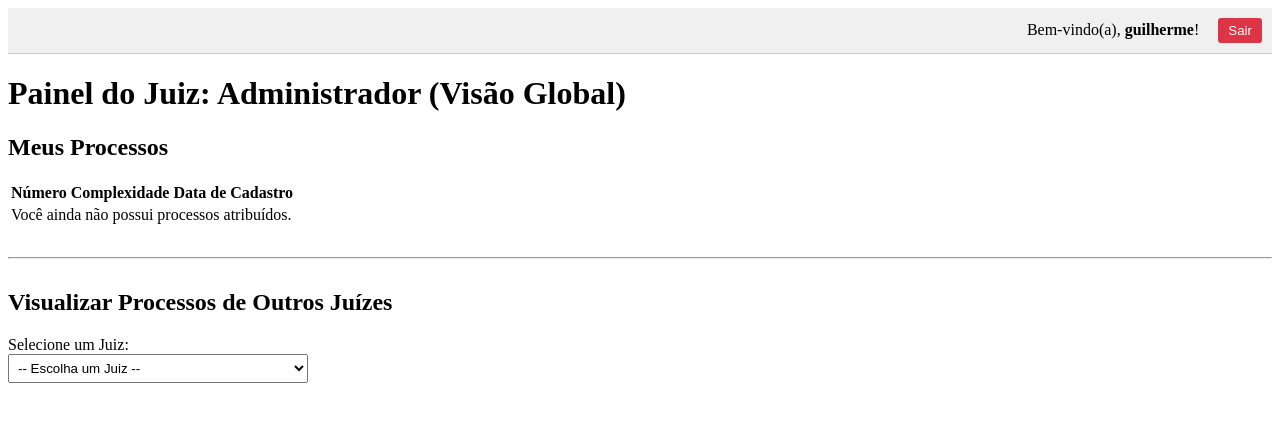
After one commit to GuiSpore/Sorteio_Juridico, a Django app: page /painel-juiz/ in a window 1280 px wide. The commit adds this page. Shown: the top 422 px of the page. Run offline with Django 5.2, Linux system fonts and the light colour scheme; a user stored in the database is signed in; data comes from the database, SQL or seed files in the repository; both versions use the stored data as it was after the commit.

Commit message:
Feature: Adição dos models Assessor e Assistente Juridico juntamente com uma correção dos models pré-existentes para se encaixar na nova estrutura; Feature: Adição dos painéis do Juiz e Assessor além das restrições onde somente usuários específicos podem entrar em certas páginas (com exceção do admin)

```diff
--- a/projeto/projeto/settings.py
+++ b/projeto/projeto/settings.py
@@ -117,3 +117,7 @@ USE_TZ = True
 
 STATIC_URL = 'static/'
 STATICFILES_DIRS = [BASE_DIR / 'static']
+
+LOGIN_REDIRECT_URL = '/'
+LOGOUT_REDIRECT_URL = '/contas/login/'
+LOGIN_URL = '/contas/login/'
--- a/projeto/projeto/urls.py
+++ b/projeto/projeto/urls.py
@@ -19,5 +19,6 @@ from django.urls import path, include
 
 urlpatterns = [
     path('admin/', admin.site.urls),
-    path('', include('sorteio.urls'))
+    path('', include('sorteio.urls')),
+    path('contas/', include('django.contrib.auth.urls')),
 ]
--- a/projeto/sorteio/urls.py
+++ b/projeto/sorteio/urls.py
@@ -3,4 +3,6 @@ from . import views
 
 urlpatterns = [
     path('', views.home, name='home'),
+    path('painel-juiz/', views.painel_juiz, name='painel_juiz'),
+    path('painel-assessor/', views.painel_assessor, name='painel_assessor'),
 ]
--- a/projeto/sorteio/views.py
+++ b/projeto/sorteio/views.py
@@ -1,63 +1,157 @@
 from django.shortcuts import render, redirect
+from django.http import HttpResponseForbidden
 from django.contrib import messages
 from django.db.models import Count, Q
+from django.db.models import Sum
+from django.db.models.functions import Coalesce
 from django.db import IntegrityError
+from django.contrib.auth.decorators import login_required
 import random
 from .models import Juiz, Processo
 
+@login_required
+def home(request):
+    # Se o usuário for um Juiz, redireciona automaticamente para o painel dele
+    if hasattr(request.user, 'juiz_profile'):
+        return redirect('painel_juiz')
 
-def home(request):
-    # Se o usuário clicou no botão de sortear (enviou o formulário)
+    # Se o usuário for um Assessor, redireciona para o painel dele
+    if hasattr(request.user, 'assessor_profile'):
+        return redirect('painel_assessor')
+
+    # Restringe o acesso apenas para Assistentes Jurídicos e Administradores (Superusers)
+    if not hasattr(request.user, 'assistente_profile') and not request.user.is_superuser:
+        return HttpResponseForbidden("<div style='text-align: center; margin-top: 50px; font-family: sans-serif;'><h2>Acesso Negado 🛑</h2><p>Apenas Assistentes Jurídicos podem acessar a página de sorteio de processos.</p></div>")
+
+    # Se o usuário clicou no botão de sortear o processo
     if request.method == 'POST':
-        numero = request.POST.get('numero')
-        complexidade = request.POST.get('complexidade')
+        acao = request.POST.get('acao')
 
-        if numero and complexidade:
-            try:
-                complexidade = int(complexidade)
+        if acao == 'cadastrar':
+            numero = request.POST.get('numero')
+            complexidade = request.POST.get('complexidade')
+            if numero and complexidade:
+                try:
+                    Processo.objects.create(
+                        numero=numero,
+                        complexidade=int(complexidade),
+                        status='Aguardando Sorteio'
+                    )
+                    messages.success(request, f'Processo {numero} cadastrado na fila de sorteio!')
+                except IntegrityError:
+                    messages.error(request, f"Erro: O processo número {numero} já foi cadastrado.")
+                except Exception as e:
+                    messages.error(request, f"Ocorreu um erro inesperado: {str(e)}")
 
-                # 1. Contar quantos processos DESTA complexidade cada juiz possui
-                juizes = Juiz.objects.annotate(
-                    qtd_processos=Count('processos', filter=Q(processos__complexidade=complexidade))
-                )
+        elif acao == 'sortear':
+            pendentes = Processo.objects.filter(status='Aguardando Sorteio')
+            qtd_sorteados = pendentes.count()
 
-                if not juizes.exists():
-                    messages.error(request, "Você precisa cadastrar os juízes primeiro!")
-                    return redirect('home')
+            if qtd_sorteados == 0:
+                messages.warning(request, "Nenhum processo aguardando sorteio.")
+            else:
+                # Busca os juízes ativos e calcula o peso somando a complexidade dos processos deles
+                juizes_ativos = list(Juiz.objects.filter(ativo=True).annotate(
+                    peso_total=Coalesce(Sum('processos__complexidade'), 0)
+                ))
 
-                # 2. Descobrir qual é o menor número de processos dessa complexidade
-                menor_qtd = min(j.qtd_processos for j in juizes)
+                if not juizes_ativos:
+                    messages.error(request, "Nenhum juiz ativo disponível para sorteio.")
+                else:
+                    for processo in pendentes:
+                        # 1. Encontra a menor pontuação total
+                        menor_peso = min(j.peso_total for j in juizes_ativos)
+                        # 2. Filtra os juízes empatados
+                        juizes_elegiveis = [j for j in juizes_ativos if j.peso_total == menor_peso]
+                        # 3. Sorteia e atribui
+                        juiz_sorteado = random.choice(juizes_elegiveis)
+                        processo.juiz = juiz_sorteado
+                        processo.status = 'Sorteado'
+                        processo.save()
 
-                # 3. Filtrar apenas os juízes que estão "empatados" com essa menor quantidade
-                juizes_elegiveis = [j for j in juizes if j.qtd_processos == menor_qtd]
+                        # 4. Atualiza o peso do juiz escolhido na memória para o próximo processo da fila
+                        juiz_sorteado.peso_total += processo.complexidade
 
-                # 4. Sortear aleatoriamente entre os elegíveis (Desempate)
-                juiz_sorteado = random.choice(juizes_elegiveis)
-
-                # 5. Salvar o novo processo no banco de dados já vinculado ao juiz
-                Processo.objects.create(
-                    numero=numero,
-                    complexidade=complexidade,
-                    juiz=juiz_sorteado
-                )
-
-                # Enviar mensagem de sucesso para a tela
-                messages.success(request, f'Sucesso! Processo {numero} foi sorteado para: {juiz_sorteado.nome}')
-
-            except IntegrityError:
-                messages.error(request, f"Erro: O processo número {numero} já foi cadastrado.")
-            except Exception as e:
-                messages.error(request, f"Ocorreu um erro inesperado: {str(e)}")
+                    messages.success(request, f"{qtd_sorteados} processos foram sorteados com sucesso!")
 
         return redirect('home')
 
-    # Se for um acesso normal, preparamos os dados para o "Placar"
+    # Se for um acesso normal, preparar os dados para o "Placar"
     juizes_status = Juiz.objects.annotate(
         total_basico=Count('processos', filter=Q(processos__complexidade=1)),
         total_medio=Count('processos', filter=Q(processos__complexidade=2)),
         total_avancado=Count('processos', filter=Q(processos__complexidade=3)),
-        total_geral=Count('processos')
+        total_geral=Count('processos'),
+        peso_total=Coalesce(Sum('processos__complexidade'), 0)
     ).order_by('nome')
 
-    contexto = {'juizes_status': juizes_status, 'niveis_complexidade': Processo.NIVEIS_COMPLEXIDADE}
+    processos_pendentes = Processo.objects.filter(status='Aguardando Sorteio')
+
+    contexto = {
+        'juizes_status': juizes_status,
+        'niveis_complexidade': Processo.NIVEIS_COMPLEXIDADE,
+        'processos_pendentes': processos_pendentes
+    }
     return render(request, 'sorteio/sorteio.html', contexto)
+
+@login_required
+def painel_juiz(request):
+    # Verifica se o usuário logado possui um perfil de juiz e não é superuser
+    if not hasattr(request.user, 'juiz_profile') and not request.user.is_superuser:
+        messages.error(request, "Acesso negado. Apenas juízes podem acessar este painel.")
+        return redirect('home')
+
+    # Usa getattr para evitar erro (RelatedObjectDoesNotExist) caso seja o superuser sem perfil
+    juiz = getattr(request.user, 'juiz_profile', None)
+
+    if juiz:
+        meus_processos = Processo.objects.filter(juiz=juiz).order_by('-data_cadastro')
+        outros_juizes = Juiz.objects.exclude(id=juiz.id)
+    else:
+        meus_processos = Processo.objects.none()
+        outros_juizes = Juiz.objects.all()
+
+    juiz_selecionado_id = request.GET.get('ver_juiz')
+    processos_outro_juiz = None
+    juiz_selecionado = None
+
+    # Se o juiz selecionou outro juiz para visualizar os processos
+    if juiz_selecionado_id:
+        try:
+            juiz_selecionado = Juiz.objects.get(id=juiz_selecionado_id)
+            processos_outro_juiz = Processo.objects.filter(juiz=juiz_selecionado).order_by('-data_cadastro')
+        except Juiz.DoesNotExist:
+            pass
+
+    contexto = {
+        'juiz': juiz or {'nome': 'Administrador (Visão Global)'},
+        'meus_processos': meus_processos,
+        'outros_juizes': outros_juizes,
+        'processos_outro_juiz': processos_outro_juiz,
+        'juiz_selecionado': juiz_selecionado,
+    }
+    return render(request, 'sorteio/painel_juiz.html', contexto)
+
+@login_required
+def painel_assessor(request):
+    # Verifica se o usuário logado possui um perfil de assessor e não é superuser
+    if not hasattr(request.user, 'assessor_profile') and not request.user.is_superuser:
+        messages.error(request, "Acesso negado. Apenas assessores podem acessar este painel.")
+        return redirect('home')
+
+    # Usa getattr para evitar erro caso seja o superuser sem perfil
+    assessor = getattr(request.user, 'assessor_profile', None)
+
+    if assessor:
+        juiz = assessor.juiz
+        processos = Processo.objects.filter(juiz=juiz).order_by('-data_cadastro')
+    else:
+        juiz = None
+        processos = Processo.objects.all().order_by('-data_cadastro')
+
+    contexto = {
+        'assessor': assessor or {'nome': 'Administrador'},
+        'juiz': juiz or {'nome': 'Geral (Todos os Processos)'},
+        'processos': processos,
+    }
+    return render(request, 'sorteio/painel_assessor.html', contexto)
--- a/projeto/templates/base.html
+++ b/projeto/templates/base.html
@@ -8,6 +8,16 @@
 </head>
 <body>
 
+    {% if user.is_authenticated %}
+    <div style="text-align: right; padding: 10px; background-color: #f0f0f0; border-bottom: 1px solid #ccc; margin-bottom: 20px;">
+        <span>Bem-vindo(a), <strong>{{ user.username }}</strong>!</span>
+        <form action="{% url 'logout' %}" method="post" style="display: inline; margin-left: 15px;">
+            {% csrf_token %}
+            <button type="submit" style="padding: 5px 10px; cursor: pointer; background-color: #dc3545; color: white; border: none; border-radius: 3px;">Sair</button>
+        </form>
+    </div>
+    {% endif %}
+
     {% block content %}{% endblock %}
 
     {% block scripts %}{% endblock %}
--- /dev/null
+++ b/projeto/templates/sorteio/painel_juiz.html
@@ -0,0 +1,83 @@
+{% extends "base.html" %}
+
+{% block content %}
+    <h1>Painel do Juiz: {{ juiz.nome }}</h1>
+
+    {% if messages %}
+        <div class="mensagens">
+            {% for message in messages %}
+                <div class="msg-box {% if message.tags == 'success' %}msg-success{% elif message.tags == 'error' %}msg-error{% endif %}">
+                    {{ message }}
+                </div>
+            {% endfor %}
+        </div>
+    {% endif %}
+
+    <h2>Meus Processos</h2>
+    <table class="table-placar">
+        <thead>
+            <tr>
+                <th class="text-left">Número</th>
+                <th>Complexidade</th>
+                <th>Data de Cadastro</th>
+            </tr>
+        </thead>
+        <tbody>
+            {% for processo in meus_processos %}
+            <tr>
+                <td class="text-left">{{ processo.numero }}</td>
+                <td>{{ processo.get_complexidade_display }}</td>
+                <td>{{ processo.data_cadastro|date:"d/m/Y H:i" }}</td>
+            </tr>
+            {% empty %}
+            <tr>
+                <td colspan="3">Você ainda não possui processos atribuídos.</td>
+            </tr>
+            {% endfor %}
+        </tbody>
+    </table>
+
+    <hr style="margin: 30px 0;">
+
+    <h2>Visualizar Processos de Outros Juízes</h2>
+    <form method="GET" action="">
+        <div class="form-group">
+            <label for="ver_juiz">Selecione um Juiz:</label><br>
+            <select id="ver_juiz" name="ver_juiz" onchange="this.form.submit()" style="padding: 5px; width: 100%; max-width: 300px;">
+                <option value="">-- Escolha um Juiz --</option>
+                {% for outro in outros_juizes %}
+                    <option value="{{ outro.id }}" {% if juiz_selecionado and juiz_selecionado.id == outro.id %}selected{% endif %}>
+                        {{ outro.nome }} {% if not outro.ativo %} (Inativo) {% endif %}
+                    </option>
+                {% endfor %}
+            </select>
+        </div>
+    </form>
+
+    {% if juiz_selecionado %}
+        <h3 style="margin-top: 20px;">Processos de: {{ juiz_selecionado.nome }}</h3>
+        <table class="table-placar">
+            <thead>
+                <tr>
+                    <th class="text-left">Número</th>
+                    <th>Complexidade</th>
+                    <th>Data de Cadastro</th>
+                </tr>
+            </thead>
+            <tbody>
+                {% for processo in processos_outro_juiz %}
+                <tr>
+                    <td class="text-left">{{ processo.numero }}</td>
+                    <td>{{ processo.get_complexidade_display }}</td>
+                    <td>{{ processo.data_cadastro|date:"d/m/Y H:i" }}</td>
+                </tr>
+                {% empty %}
+                <tr>
+                    <td colspan="3">Este juiz não possui processos no momento.</td>
+                </tr>
+                {% endfor %}
+            </tbody>
+        </table>
+    {% endif %}
+
+{% endblock %}
```
Also changed, not shown: projeto/sorteio/admin.py (+12 -4 lines), projeto/sorteio/models.py (+26 -2 lines), projeto/templates/registration/login.html (added, +26 -0 lines), projeto/templates/sorteio/painel_assessor.html (added, +44 -0 lines), projeto/templates/sorteio/sorteio.html (+12 -2 lines), projeto/db.sqlite3, projeto/sorteio/migrations/0003_juiz_ativo_juiz_user_assessor_assistentejuridico.py (added), projeto/sorteio/migrations/0004_processo_status_alter_processo_complexidade.py (added), projeto/static/css/static.css (deleted), projeto/static/css/style.css (added).
